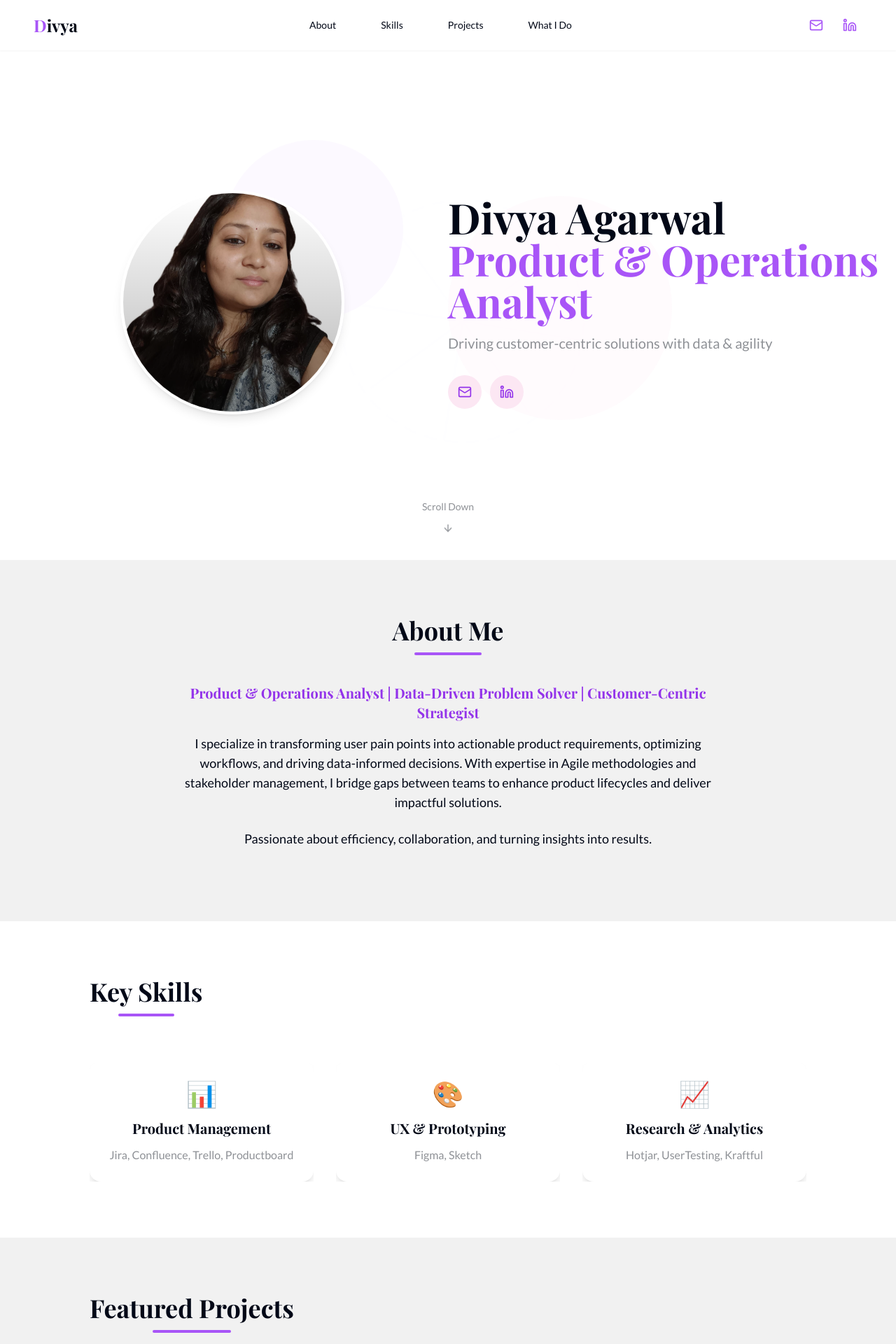
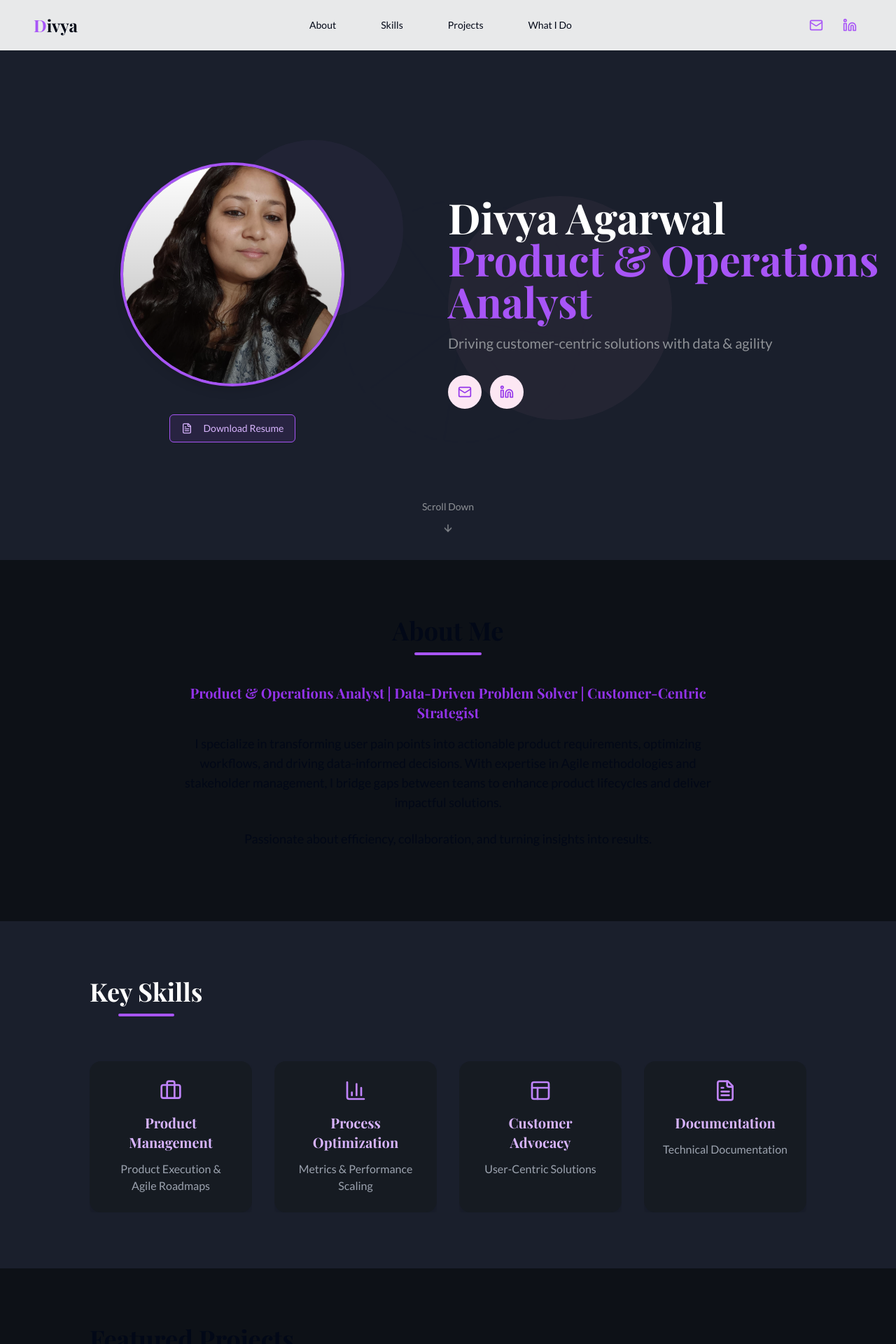
Before and after one commit to Divyaagarwal111/divya-spark-portfolio-flow, a React (Vite) app: page / in a window 1280 px wide. Shown: the top 1920 px of the page at 70% size. Built offline with nearby package versions, Linux system fonts and the light colour scheme.

Commit message:
Refactor: Update theme and project details
- Changed the theme to black.
- Removed skills from Fleetmaster dashboard.
- Added skills with icons to the Skills section.
- Added a section for the resume.

```diff
--- a/src/components/HeroSection.tsx
+++ b/src/components/HeroSection.tsx
@@ -1,11 +1,10 @@
-
 import React from 'react';
 import { Button } from '@/components/ui/button';
-import { ArrowDown, Linkedin, Mail } from 'lucide-react';
+import { ArrowDown, Linkedin, Mail, FileText } from 'lucide-react';
 
 export default function HeroSection() {
   return (
-    <section className="min-h-screen flex items-center pt-16 relative overflow-hidden">
+    <section className="min-h-screen flex items-center pt-16 relative overflow-hidden bg-dark-gray text-white">
       {/* Background Elements */}
       <div className="absolute inset-0 opacity-5">
         <div className="absolute top-1/4 left-1/4 w-64 h-64 rounded-full bg-purple-400 animate-pulse-soft"></div>
@@ -23,8 +22,8 @@ export default function HeroSection() {
 
       <div className="container mx-auto px-4 md:px-6 flex flex-col md:flex-row items-center z-10">
         {/* Image Column */}
-        <div className="w-full md:w-1/2 mb-10 md:mb-0 flex justify-center">
-          <div className="relative w-64 h-64 md:w-80 md:h-80 rounded-full overflow-hidden border-4 border-white shadow-lg animate-float">
+        <div className="w-full md:w-1/2 mb-10 md:mb-0 flex flex-col items-center">
+          <div className="relative w-64 h-64 md:w-80 md:h-80 rounded-full overflow-hidden border-4 border-purple-500 shadow-lg animate-float mb-6">
             <img
               src="/lovable-uploads/d167e14b-98f3-42ec-8dbd-c3fe732316ad.png"
               alt="Divya Agarwal"
@@ -32,6 +31,17 @@ export default function HeroSection() {
             />
             <div className="absolute inset-0 bg-gradient-to-b from-transparent to-black/30"></div>
           </div>
+
+          <Button
+            variant="outline"
+            className="mt-4 bg-purple-500/10 border-purple-500 text-purple-300 hover:bg-purple-500/20"
+            asChild
+          >
+            <a href="#" download>
+              <FileText className="w-5 h-5 mr-2" />
+              Download Resume
+            </a>
+          </Button>
         </div>
 
         {/* Content Column */}
--- a/src/components/ProjectsSection.tsx
+++ b/src/components/ProjectsSection.tsx
@@ -38,13 +38,13 @@ export default function ProjectsSection() {
       id: 2,
       name: "FleetMaster Dashboard",
       description: "Designed and deployed a comprehensive fleet management system for delivery operations",
-      image: "/project-fleet.jpg", // Placeholder
+      image: "/project-fleet.jpg",
       results: [
         "Reduced fleet idle time by 18%",
         "Optimized delivery routes saving $240K annually",
         "Improved driver satisfaction score by 27%"
       ],
-      tools: ["Tableau", "SQL", "Python", "User Testing"],
+      tools: ["Tableau", "SQL"],
       demoLink: "#",
       pdfLink: "#"
     }
--- a/src/components/SkillsSection.tsx
+++ b/src/components/SkillsSection.tsx
@@ -6,10 +6,16 @@ import {
   TooltipProvider,
   TooltipTrigger
 } from "@/components/ui/tooltip";
+import {
+  Briefcase,
+  FileText,
+  BarChart3,
+  Layout
+} from 'lucide-react';
 
 interface Skill {
   name: string;
-  icon: string;
+  icon: React.ReactNode;
   description: string;
   tools?: string[];
 }
@@ -18,48 +24,54 @@ export default function SkillsSection() {
   const skills: Skill[] = [
     {
       name: "Product Management",
-      icon: "📊",
-      description: "Jira, Confluence, Trello, Productboard",
-      tools: ["Agile/Scrum", "Kanban"]
+      icon: <Briefcase className="w-8 h-8 text-purple-400" />,
+      description: "Product Execution & Agile Roadmaps",
+      tools: ["PRDs", "A/B Testing", "Agile", "Stakeholder Management"]
     },
     {
-      name: "UX & Prototyping",
-      icon: "🎨",
-      description: "Figma, Sketch",
-      tools: ["User Story Mapping", "Wireframing"]
+      name: "Process Optimization",
+      icon: <BarChart3 className="w-8 h-8 text-purple-400" />,
+      description: "Metrics & Performance Scaling",
+      tools: ["KPI Analysis", "Workflow Optimization", "Team Performance"]
     },
     {
-      name: "Research & Analytics",
-      icon: "📈",
-      description: "Hotjar, UserTesting, Kraftful",
-      tools: ["SQL", "Tableau", "Power BI", "Google Analytics"]
+      name: "Customer Advocacy",
+      icon: <Layout className="w-8 h-8 text-purple-400" />,
+      description: "User-Centric Solutions",
+      tools: ["User Research", "Pain Point Analysis", "Requirements Gathering"]
+    },
+    {
+      name: "Documentation",
+      icon: <FileText className="w-8 h-8 text-purple-400" />,
+      description: "Technical Documentation",
+      tools: ["PRDs", "User Stories", "Technical Specs"]
     }
   ];
 
   const [expandedSkill, setExpandedSkill] = useState<string | null>(null);
 
   return (
-    <section id="skills" className="section-padding">
+    <section id="skills" className="section-padding bg-dark-gray text-white">
       <div className="container mx-auto">
         <h2 className="text-3xl md:text-4xl font-bold text-center mb-16 pb-4 relative inline-block">
           Key Skills
           <div className="absolute bottom-0 left-1/2 transform -translate-x-1/2 h-1 w-20 bg-purple-500 rounded-full"></div>
         </h2>
 
-        <div className="grid grid-cols-1 md:grid-cols-3 gap-8">
+        <div className="grid grid-cols-1 md:grid-cols-2 lg:grid-cols-4 gap-8">
           {skills.map((skill) => (
             <TooltipProvider key={skill.name}>
-              <div
-                className="badge-container relative group"
-              >
+              <div className="badge-container relative group">
                 <div
-                  className={`bg-white rounded-2xl shadow-lg p-6 h-full transition-all duration-300 border-2 ${expandedSkill === skill.name ? 'border-purple-500' : 'border-transparent'} hover:border-purple-500 hover:shadow-xl`}
+                  className={`bg-card-bg rounded-2xl shadow-lg p-6 h-full transition-all duration-300 border-2 ${
+                    expandedSkill === skill.name ? 'border-purple-500' : 'border-transparent'
+                  } hover:border-purple-500 hover:shadow-xl`}
                   onClick={() => setExpandedSkill(expandedSkill === skill.name ? null : skill.name)}
                 >
                   <div className="flex flex-col items-center text-center">
-                    <div className="text-4xl mb-4">{skill.icon}</div>
-                    <h3 className="text-xl font-bold mb-3">{skill.name}</h3>
-                    <p className="text-neutral-gray">{skill.description}</p>
+                    <div className="mb-4">{skill.icon}</div>
+                    <h3 className="text-xl font-bold mb-3 text-purple-300">{skill.name}</h3>
+                    <p className="text-gray-400">{skill.description}</p>
                   </div>
 
                   <Tooltip>
@@ -68,7 +80,7 @@ export default function SkillsSection() {
                     </TooltipTrigger>
                     <TooltipContent side="bottom" className="max-w-xs p-4 bg-purple-900 text-white">
                       <div>
-                        <h4 className="font-bold mb-2">Tools & Methods:</h4>
+                        <h4 className="font-bold mb-2">Expertise:</h4>
                         <div className="flex flex-wrap gap-2">
                           {skill.tools?.map((tool) => (
                             <span
--- a/tailwind.config.ts
+++ b/tailwind.config.ts
@@ -1,4 +1,3 @@
-
 import type { Config } from "tailwindcss";
 
 export default {
@@ -9,7 +8,6 @@ export default {
     "./app/**/*.{ts,tsx}",
     "./src/**/*.{ts,tsx}",
   ],
-	prefix: "",
   theme: {
     container: {
       center: true,
@@ -63,15 +61,18 @@ export default {
           border: 'hsl(var(--sidebar-border))',
           ring: 'hsl(var(--sidebar-ring))'
         },
-				// Portfolio custom colors
-				teal: "#33C3F0",
+        // Portfolio custom colors updated for dark theme
         "soft-orange": "#FEC6A1",
         "soft-peach": "#FDE1D3",
         "neutral-gray": "#8E9196",
         "cool-gray": "#aaadb0",
-				"light-gray": "#F1F1F1",
+        "dark-gray": "#1A1F2C",
         "off-white": "#eee",
-				"dark-gray": "#222",
+        background: "#0D1117",
+        "card-bg": "#161B22",
+        primary: "#6E40C9",
+        secondary: "#8957E5",
+        accent: "#FEC6A1",
       },
       borderRadius: {
         lg: 'var(--radius)',
```
Lines whose indentation alone changed are shown as unchanged.
